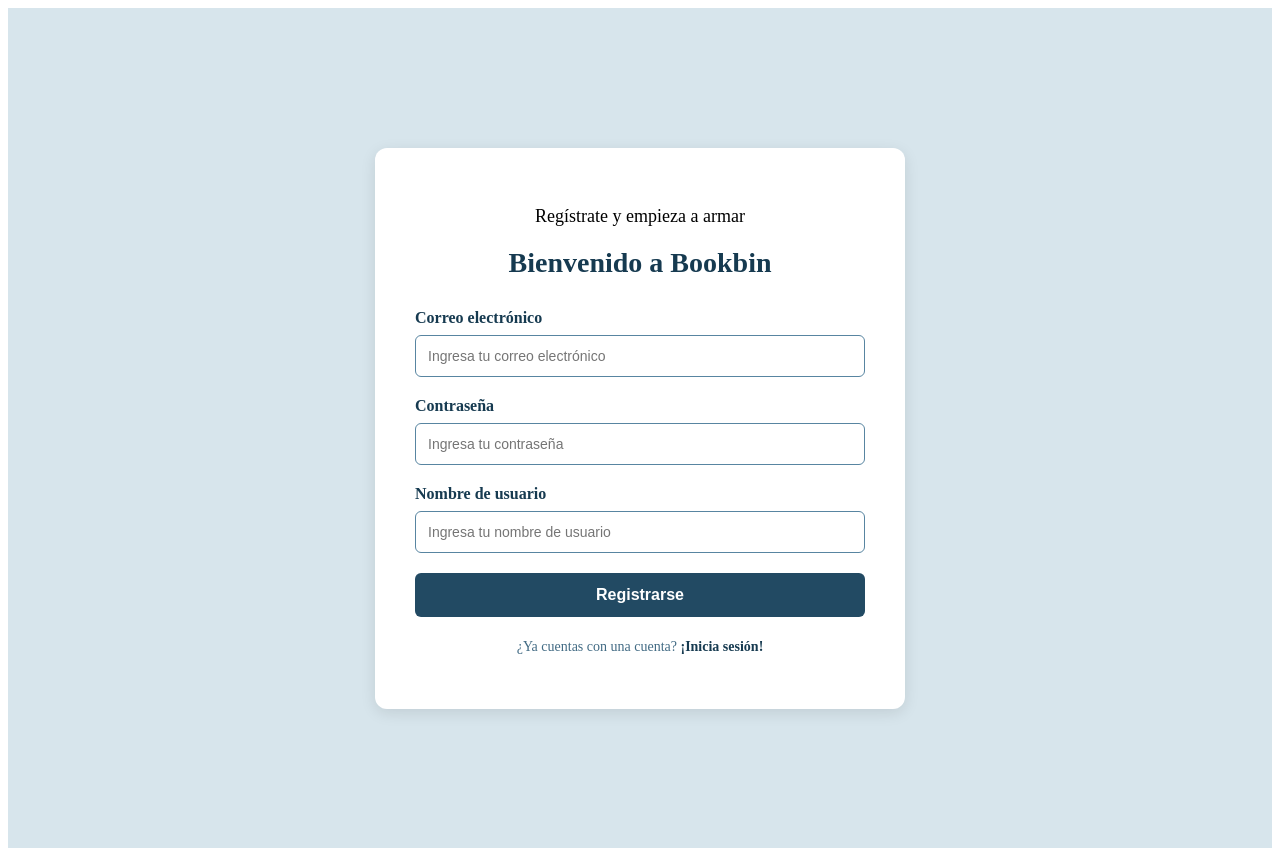
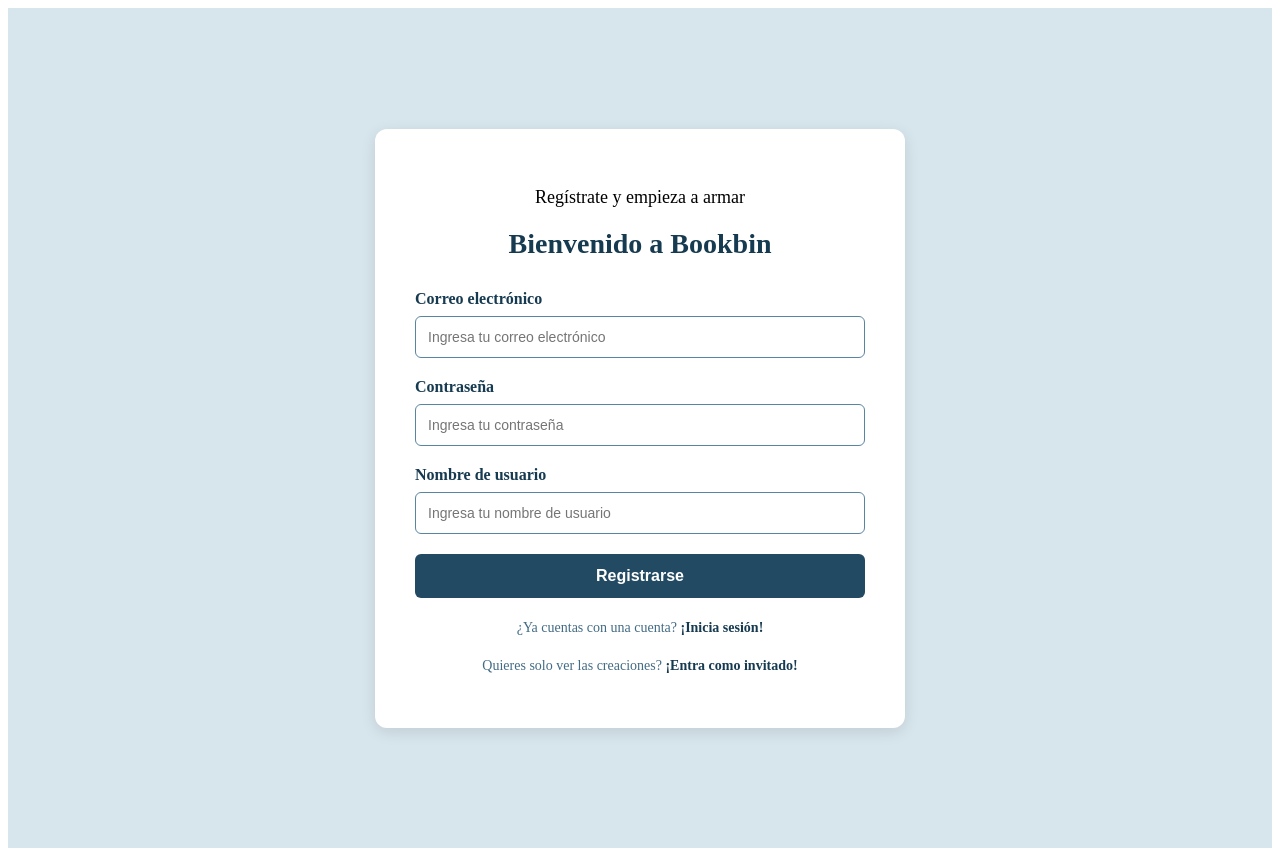
Before and after one commit to Darktaurus1/ProyectoBookBin_Front, a Next.js app in the folder front/: page /registro in a window 1280 px wide. Built offline with nearby package versions, Linux system fonts and the light colour scheme.

Commit message:
feat: dis Agregando boton para invitados

```diff
--- a/front/pages/registro.js
+++ b/front/pages/registro.js
@@ -104,6 +104,12 @@ export default function Registro() {
                         ¡Inicia sesión!
                     </Link>
                 </p>
+                <p className={styles['registro-enlace']}>
+                    Quieres solo ver las creaciones?{' '}
+                    <Link href="/">
+                        ¡Entra como invitado!
+                    </Link>
+                </p>
             </div>
         </main>
     );
```
